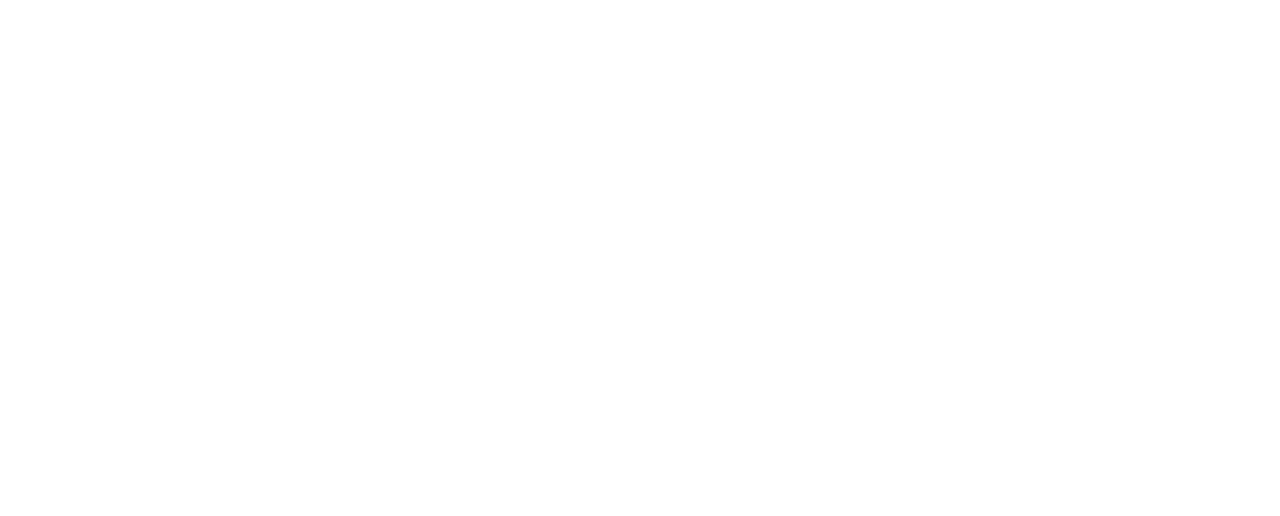
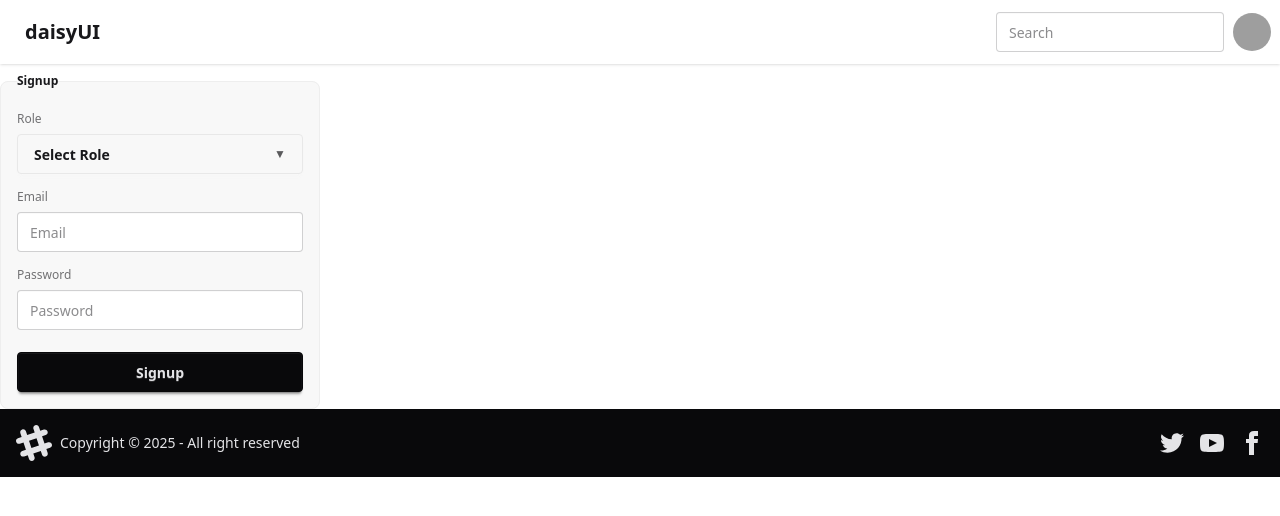
Before and after one commit to ambadasgote7/InternStatus, a React app in the folder frontend/: page /signup in a window 1280 px wide. Before the commit this address had no page. Shown: the top 516 px of the page. Built offline with nearby package versions, Linux system fonts and the light colour scheme; grey boxes are pictures that could not be loaded; the HTML template or start-up script is replaced by a standard one.

Commit message:
Feature : Signup added to the UI

```diff
--- a/frontend/src/App.jsx
+++ b/frontend/src/App.jsx
@@ -3,6 +3,7 @@
 import Login from "./components/auth/Login";
 import appStore from "./utils/appStore";
 import { Provider } from "react-redux";
+import Signup from "./components/auth/Signup";
 
 
 function App() {
@@ -14,6 +15,7 @@
         <BrowserRouter>
           <Routes>
             <Route path='/' element={<Body/>}>
+            <Route path='/signup' element={<Signup/>} />
             <Route path='/login' element={<Login/>} />
             </Route>
           </Routes>
--- /dev/null
+++ b/frontend/src/components/auth/Signup.jsx
@@ -0,0 +1,103 @@
+import axios from "axios";
+import { useState } from "react";
+import { BASE_URL } from "../../utils/constants";
+import { useDispatch } from "react-redux";
+import { useNavigate } from "react-router-dom";
+import { addUser } from "../../utils/userSlice";
+
+const Signup = () => {
+    const [email, setEmail] = useState("");
+    const [password, setPassword] = useState("");
+    const [role, setRole] = useState("");
+    const [isRoleOpen, setIsRoleOpen] = useState(false); // control dropdown open/close
+
+    const dispatch = useDispatch();
+    const navigate = useNavigate();
+
+    const handleSignup = async () => {
+        if (!email || !password || !role) {
+            alert("All fields are required.");
+            return;
+        }
+
+        try {
+            const res = await axios.post(
+                BASE_URL + "/api/auth/signup",
+                { email, password, role },
+                { withCredentials: true }
+            );
+            dispatch(addUser(res.data?.data));
+            navigate("/");
+        } catch (err) {
+            console.error(err?.response?.data || "Something went wrong");
+        }
+    };
+
+    const handleSelectRole = (r) => {
+        setRole(r);
+        setIsRoleOpen(false); // close dropdown after selecting
+    };
+
+    return (
+        <fieldset className="fieldset bg-base-200 border-base-300 rounded-box w-xs border p-4">
+            <legend className="fieldset-legend">Signup</legend>
+
+            {/* ROLE FIRST & CLEARLY VISIBLE */}
+            <label className="label">Role</label>
+            <div
+                className={`dropdown w-full ${isRoleOpen ? "dropdown-open" : ""}`}
+            >
+                <button
+                    type="button"
+                    className="btn w-full justify-between"
+                    onClick={() => setIsRoleOpen((prev) => !prev)}
+                >
+                    <span>{role || "Select Role"}</span>
+                    <span className="text-xs opacity-70">▼</span>
+                </button>
+
+                <ul className="dropdown-content menu bg-base-100 rounded-box w-full mt-1 shadow z-10">
+                    <li>
+                        <button onClick={() => handleSelectRole("Student")}>
+                            Student
+                        </button>
+                    </li>
+                    <li>
+                        <button onClick={() => handleSelectRole("Faculty")}>
+                            Faculty
+                        </button>
+                    </li>
+                    <li>
+                        <button onClick={() => handleSelectRole("Company")}>
+                            Company
+                        </button>
+                    </li>
+                </ul>
+            </div>
+
+            <label className="label mt-2">Email</label>
+            <input
+                type="email"
+                className="input w-full"
+                placeholder="Email"
+                value={email}
+                onChange={(e) => setEmail(e.target.value)}
+            />
+
+            <label className="label mt-2">Password</label>
+            <input
+                type="password"
+                className="input w-full"
+                placeholder="Password"
+                value={password}
+                onChange={(e) => setPassword(e.target.value)}
+            />
+
+            <button className="btn btn-neutral mt-4 w-full" onClick={handleSignup}>
+                Signup
+            </button>
+        </fieldset>
+    );
+};
+
+export default Signup;
```
